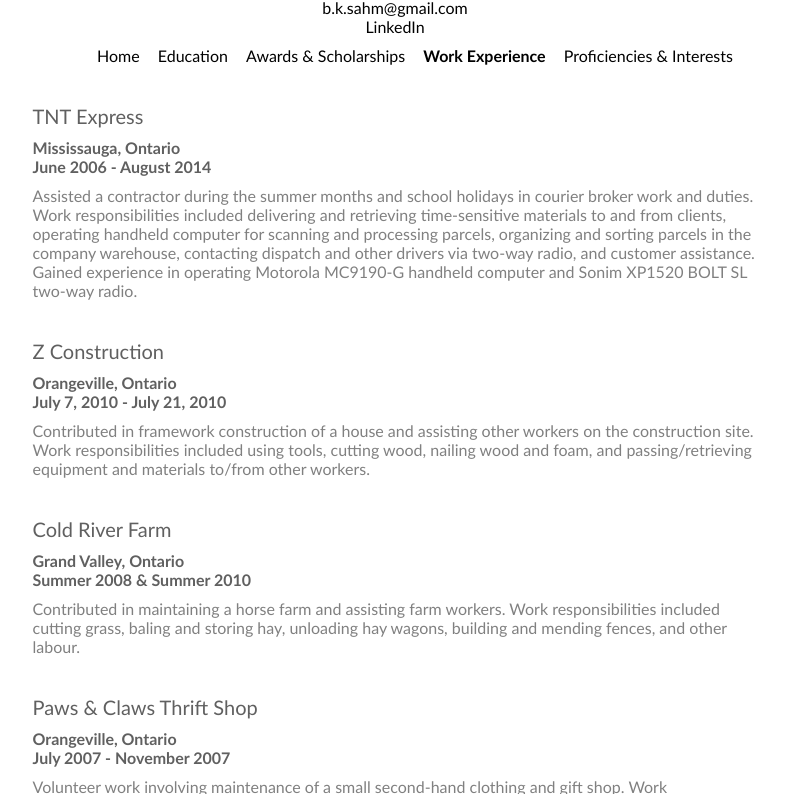
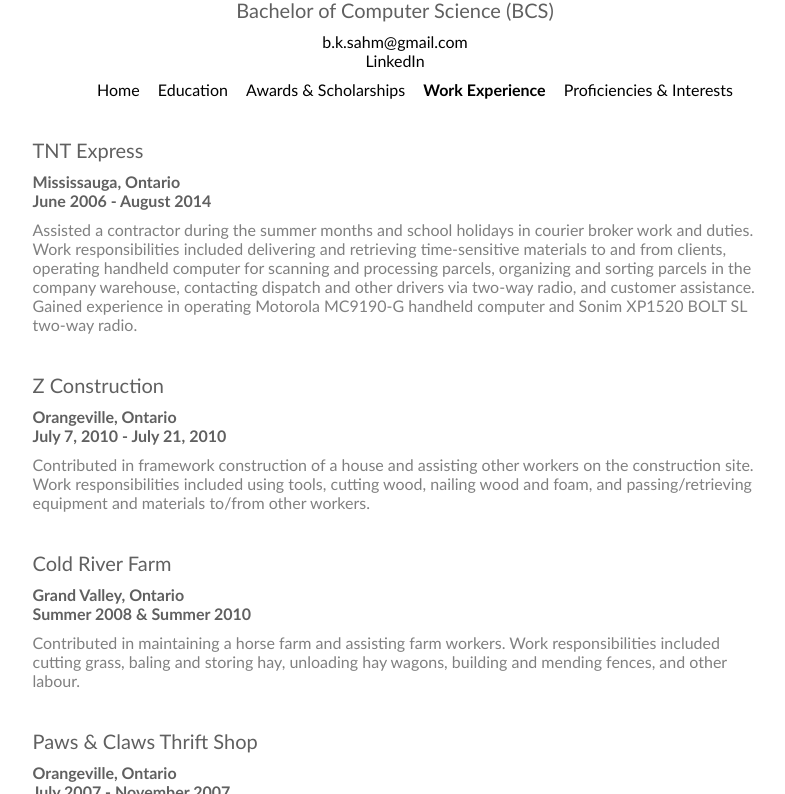
Before and after one commit to b-k-s/b-k-s.github.io, a plain HTML site: page work_experience.html in a window 1280 px wide. Shown: the part 61-855 px from the top of the page, without its empty margins (245-1030 px from the left). Drawn offline with Linux system fonts and the light colour scheme.

Commit message:
Update work_experience.html

```diff
--- a/work_experience.html
+++ b/work_experience.html
@@ -7,6 +7,7 @@
 	<body>
 		<div class="Header">
 			<h1>Brandon Sahm</h1>
+			<h2>Bachelor of Computer Science (BCS)</h2>
 			<p><a href="mailto:b.k.sahm@gmail.com">b.k.sahm@gmail.com</a><br />
 			<a href="https://ca.linkedin.com/pub/brandon-sahm/102/932/ab7" target="_blank">LinkedIn</a></p>
 
```
